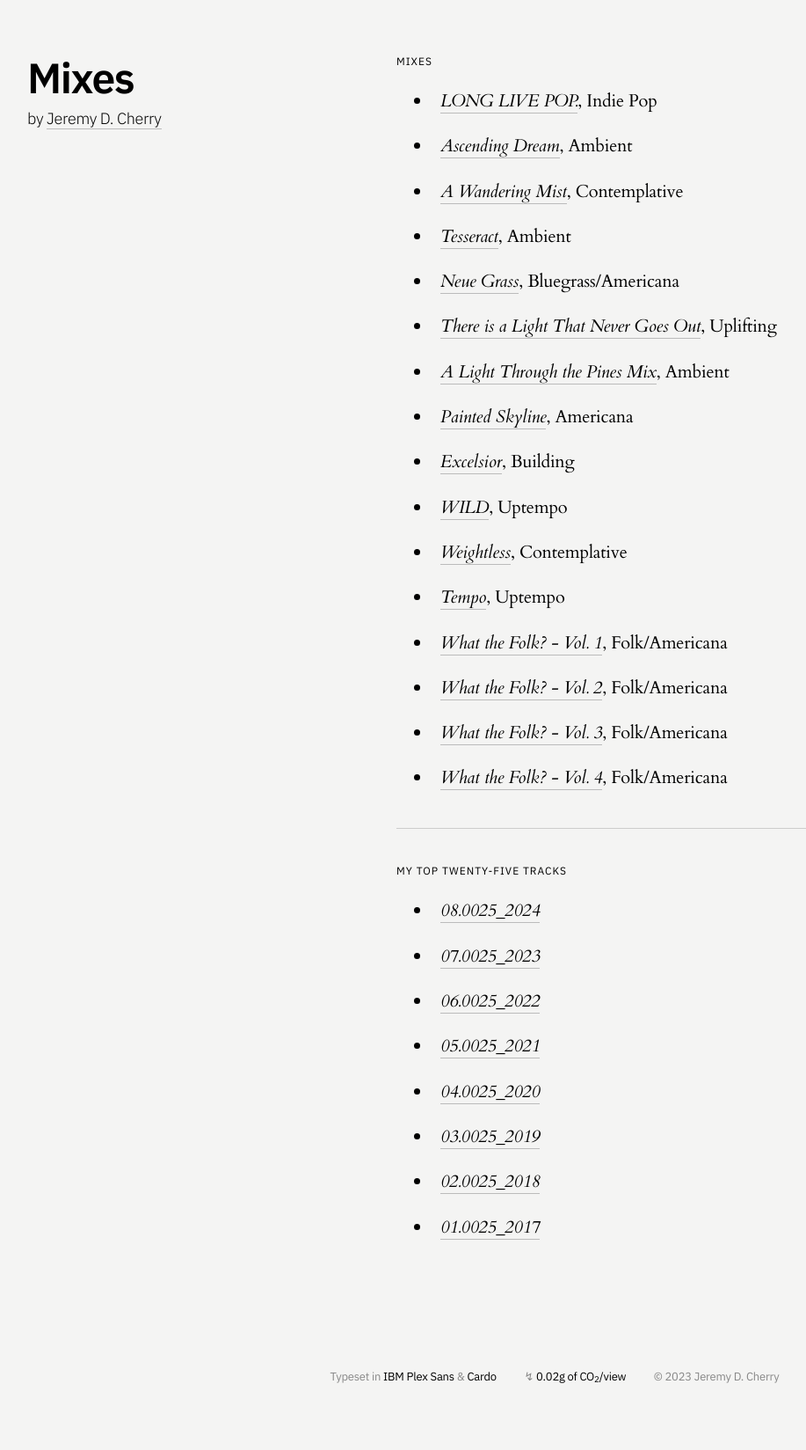
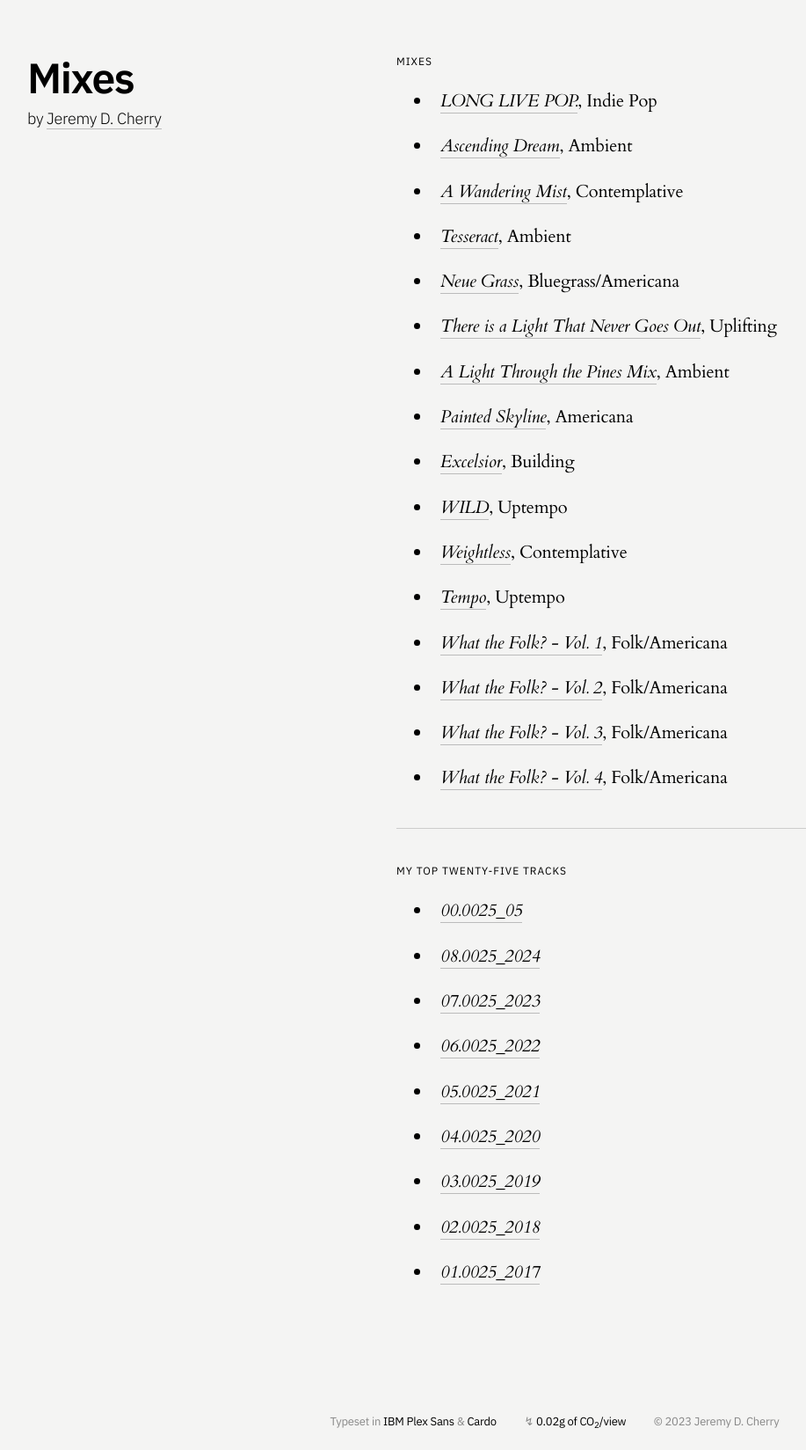
Before and after one commit to jeremydcherry/jeremydcherry.github.io, a Jekyll site: the page built from content/mixes.md, in a window 1280 px wide. Shown: the whole page at 88% size, without its empty margins (9-926 px from the left). Built offline with Jekyll 4.4.1, drawn with Linux system fonts in a browser that asks for light colours; before the commit the page ends 1597 px from its top, so only the background shows below that.

Commit message:
Updated mixes

```diff
--- a/content/mixes.md
+++ b/content/mixes.md
@@ -47,6 +47,8 @@ permalink: /mixes
 
 #### My Top Twenty-Five Tracks
 
+- [_00.0025_05_](https://open.spotify.com/playlist/3tN5R0gHf2hsKr5yiCwkMX?si=3c0a4f8c4e0b4eac)
+
 - [_08.0025_2024_](https://open.spotify.com/playlist/4Kn8EB7Rb0PQdG7v0D8MR5?si=d2982735cd82459b)
 
 - [_07.0025_2023_](https://open.spotify.com/playlist/34DjTd5GHOVy1Yo6aEbuHy?si=5d9d9d006dc9449f)
```
